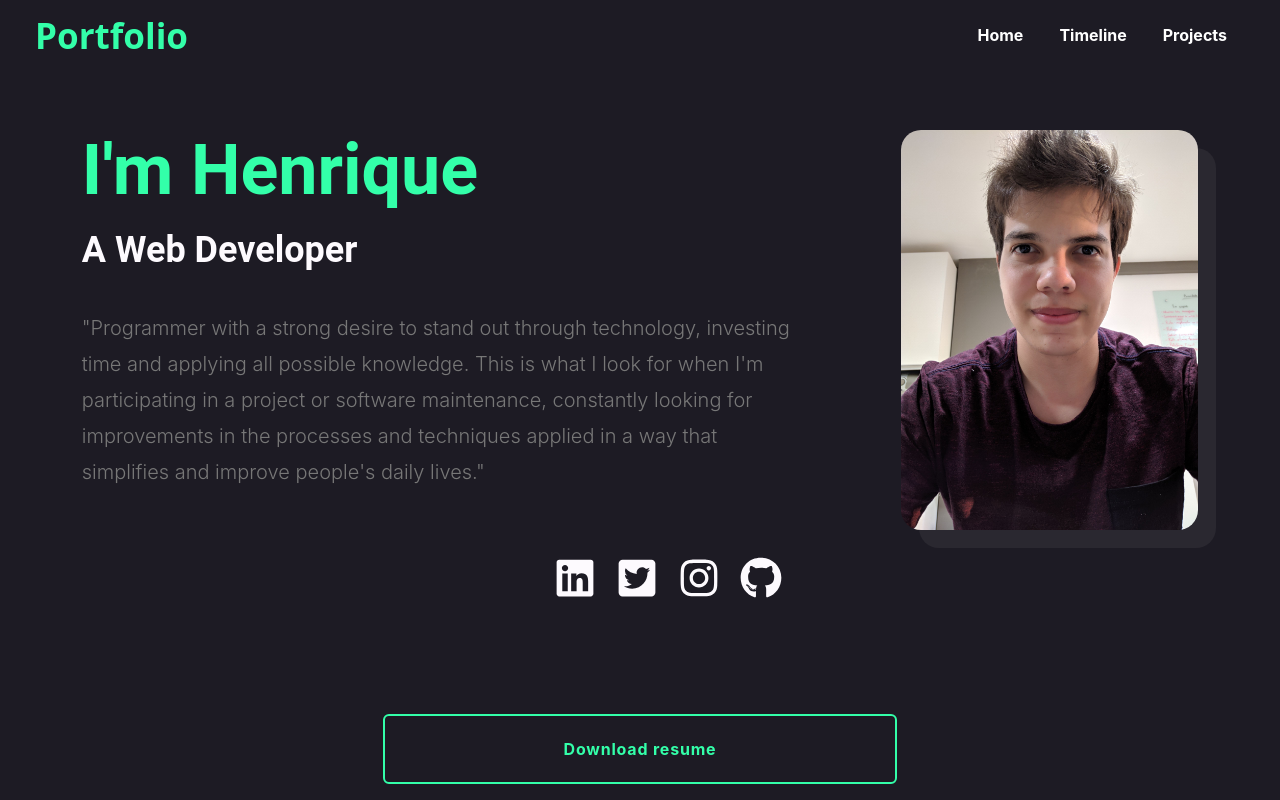
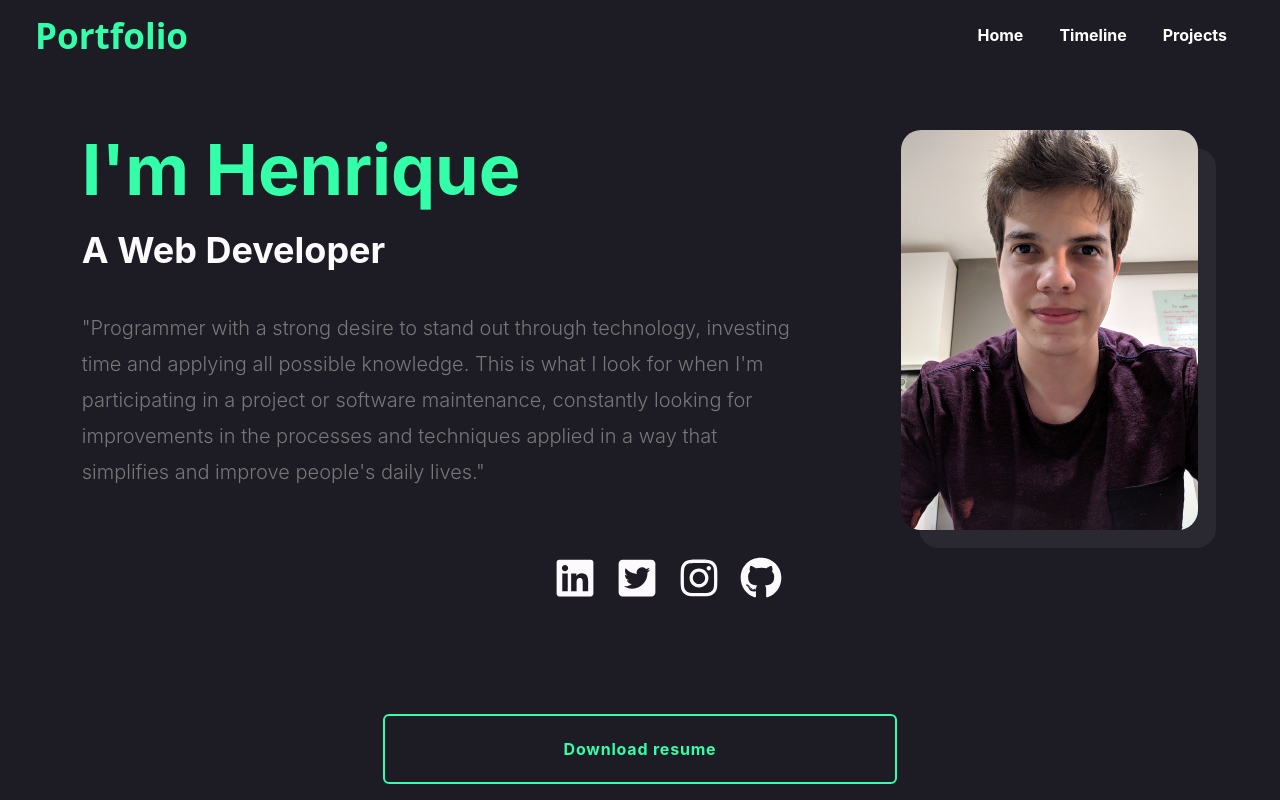
Before and after one commit to henriquebarrosx/Portfolio, a Next.js app: page / in a window 1280 px wide. Shown: the top 800 px of the page. Built offline with nearby package versions, Linux system fonts and the light colour scheme.

Commit message:
style: change font family

```diff
--- a/components/Preface/styled.js
+++ b/components/Preface/styled.js
@@ -66,7 +66,6 @@ const Presentation = styled.span`
   max-width: 700px;
   font-weight: 700;
   flex-direction: column;
-  font-family: "roboto",sans-serif;
 
   @media(max-width: 1500px) {
     margin-top: 0;
@@ -85,7 +84,6 @@ const PresentationTitle = styled.span`
   color: #33ffa9;
   font-size: 80px;
   line-height: 80px;
-  font-family: "roboto",sans-serif;
 
   @media(max-width: 1280px) {
      font-size: 70px;
```
